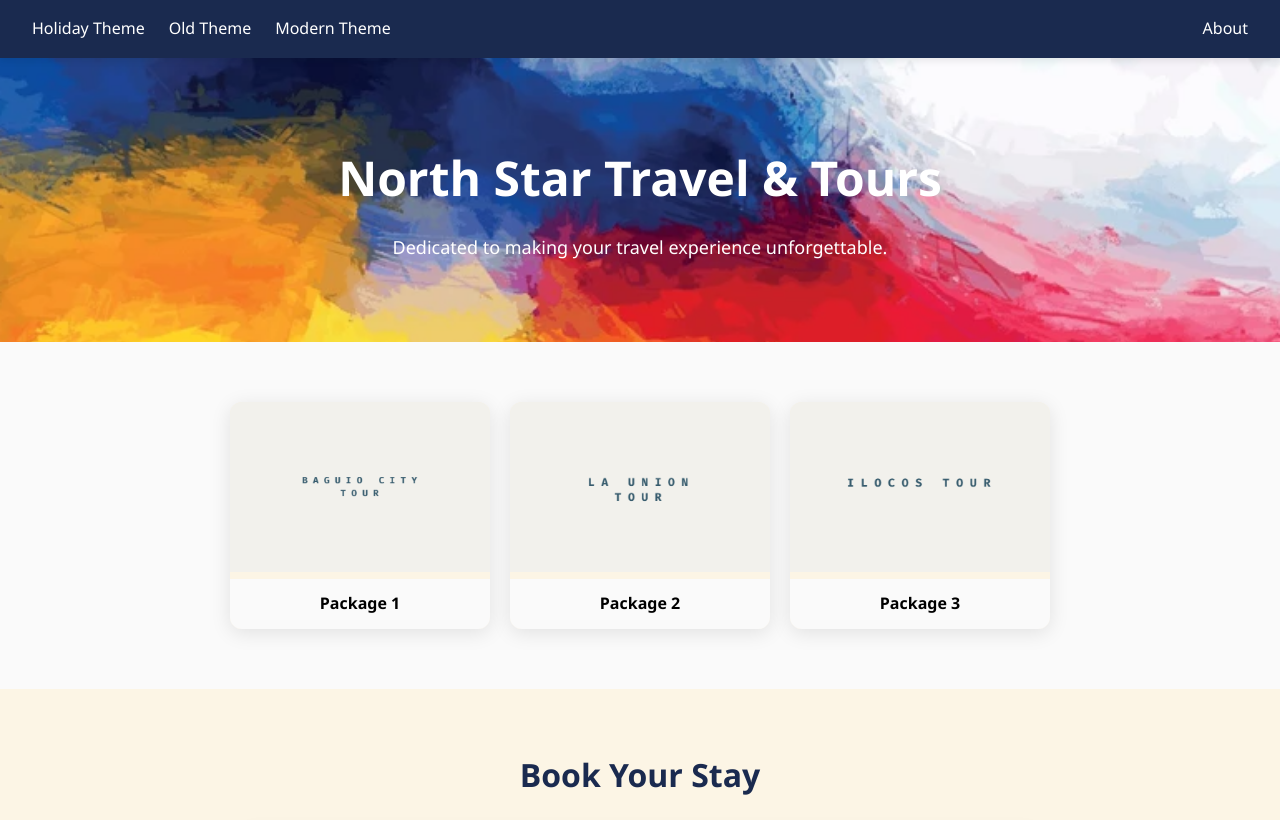
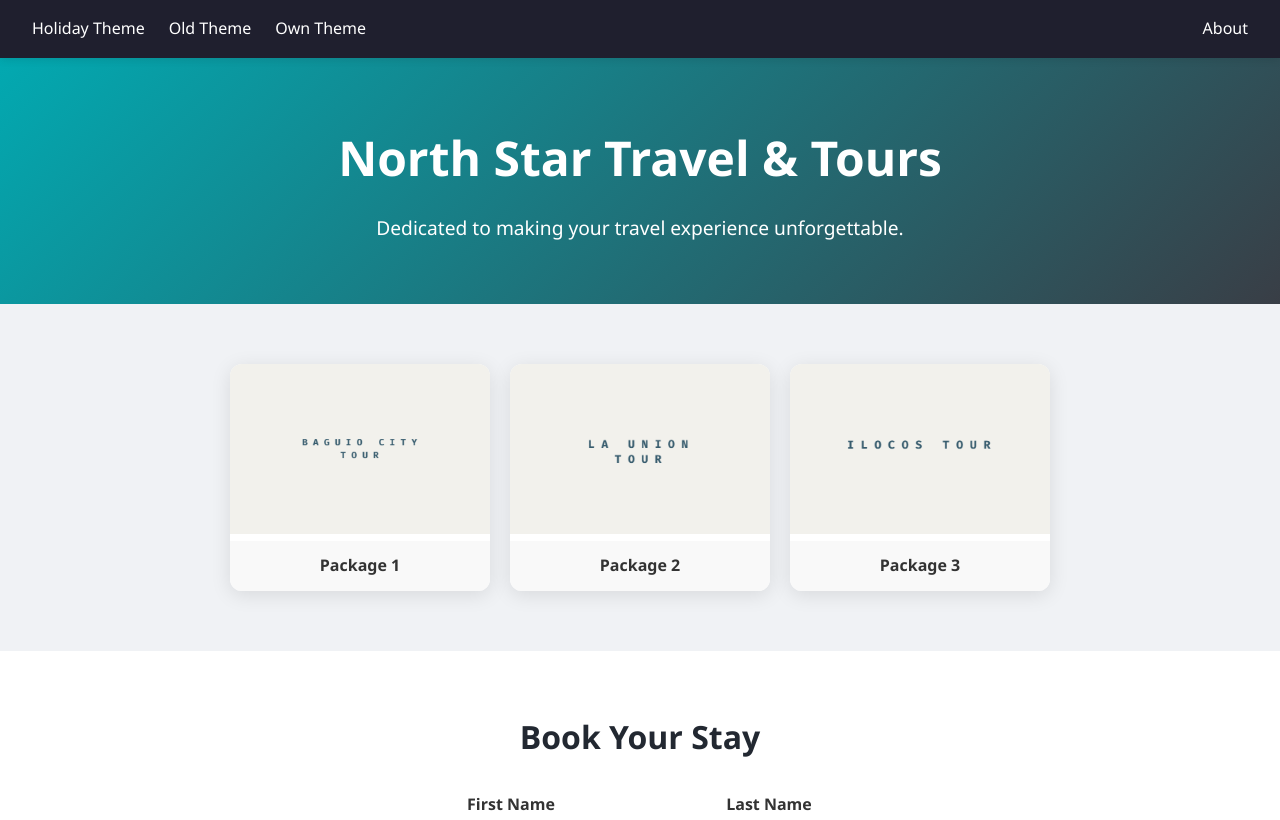
Before and after one commit to JoaquinPangilinan/prelimact2, a plain HTML site: page modern/index.html in a window 1280 px wide. Shown: the top 820 px of the page. Drawn offline with Linux system fonts and the light colour scheme.

Commit message:
renamed the landing page

```diff
--- a/owndesign/selfdesign.html
+++ b/modern/index.html
@@ -3,8 +3,8 @@
 <head>
   <meta charset="UTF-8" />
   <meta name="viewport" content="width=device-width, initial-scale=1.0"/>
-  <title>Cultural Home Page</title>
-  <link rel="stylesheet" href="selfdesign.css">
+  <title>Modern Home Page</title>
+  <link rel="stylesheet" href="modern.css">
 </head>
 <body>
 
@@ -13,10 +13,10 @@
       <ul class="left-nav">
         <li><a href="holiday.html">Holiday Theme</a></li>
         <li><a href="old.html">Old Theme</a></li>
-        <li><a href="../modern/modern.html">Modern Theme</a></li>
+        <li><a href="../owndesign/index.html">Own Theme</a></li>
       </ul>
       <ul class="right-nav">
-        <li><a href="about.html">About</a></li>
+        <li><a href="modernabt.html">About</a></li>
       </ul>
     </div>
   </nav>
@@ -64,8 +64,7 @@
   </div>
 
   <div class="booking-section">
-  <h2>Book Your Stay</h2>
-  <div class="form-container">
+    <h2>Book Your Stay</h2>
     <form class="booking-form" action="#" method="post">
       <div class="form-row">
         <div class="form-group">
@@ -114,6 +113,5 @@
       <button type="submit">BOOK TRIP</button>
     </form>
   </div>
-</div>
 </body>
 </html>
```
Also changed, not shown: owndesign/index.html (renamed from modern/modern.html, +7 -5 lines).
